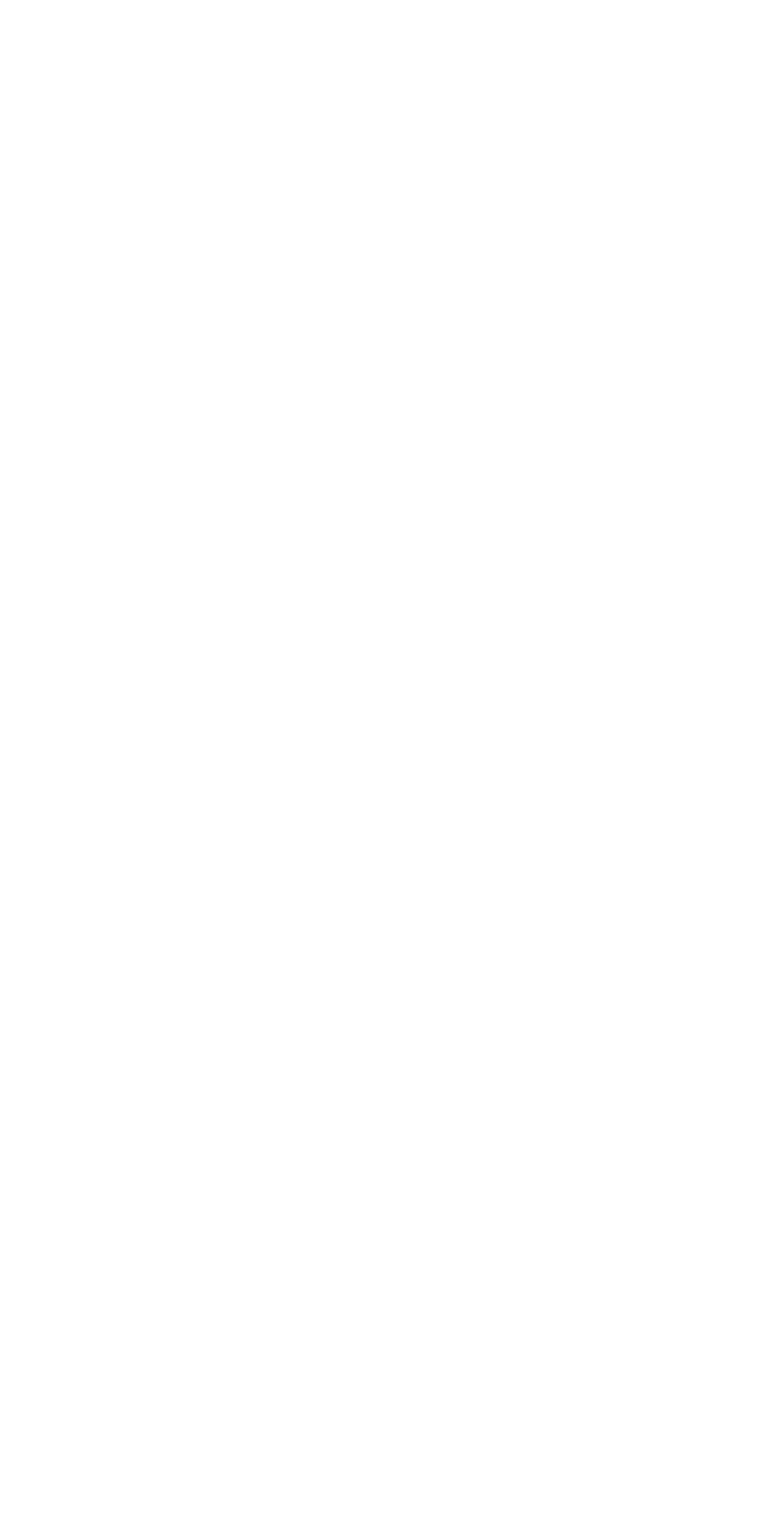
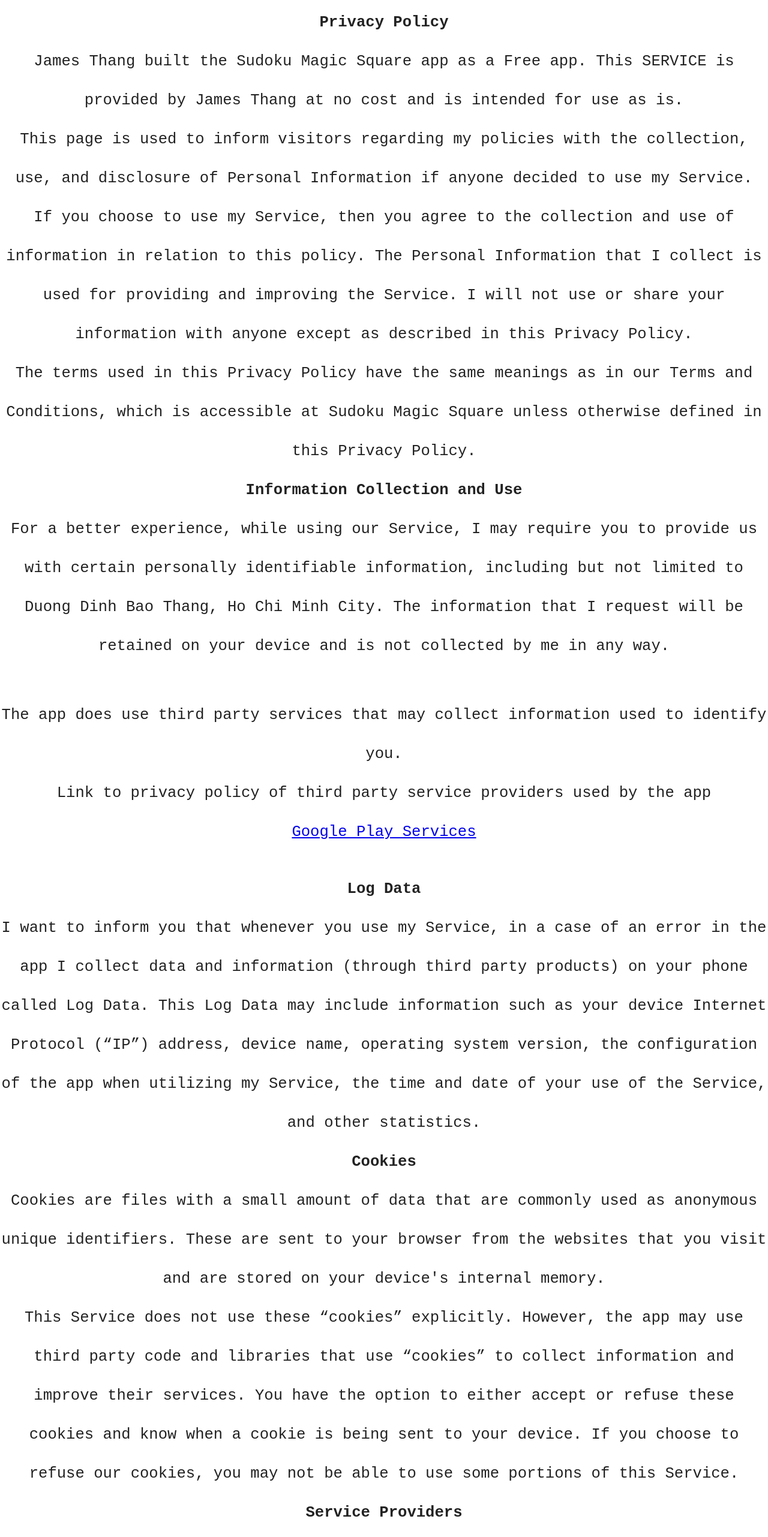
Before and after one commit to Enryun/personalFinance, a React (Create React App) app: page /policy/sudoku in a window 1280 px wide. Shown: the part 234-2797 px from the top of the page at 60% size. Before the commit the page ends 800 px from the top, so only its background shows below. Built offline with nearby package versions, Linux system fonts and the light colour scheme.

Commit message:
update policy

```diff
--- a/src/App.js
+++ b/src/App.js
@@ -8,6 +8,7 @@
 import Navbar from './components/Navbar/Navbar';
 import Contact from './Pages/ContactPage/contact.component';
 import InterestPage from './Pages/InterestPage/InterestPage';
+import PolicySudoku from './Pages/PolicyPage/policy.jsx';
 
 
 function App() {
@@ -18,6 +19,7 @@
       <Route exact path='/cost-tracking' component={CostTrackingPage}  />
       <Route exact path='/contact' component={Contact} />
       <Route exact path='/interest-cal' component={InterestPage} />
+      <Route exact path='/policy/sudoku' component={PolicySudoku} />
       <Footer />
     </div>
   );
--- /dev/null
+++ b/src/Pages/PolicyPage/policy.jsx
@@ -0,0 +1,179 @@
+import React from "react";
+import './policy.scss';
+
+const PolicySudoku = () => {
+  return (
+    <div>
+      <strong>Privacy Policy</strong>{" "}
+      <p>
+        James Thang built the Sudoku Magic Square app as a Free app. This
+        SERVICE is provided by James Thang at no cost and is intended for use as
+        is.
+      </p>{" "}
+      <p>
+        This page is used to inform visitors regarding my policies with the
+        collection, use, and disclosure of Personal Information if anyone
+        decided to use my Service.
+      </p>{" "}
+      <p>
+        If you choose to use my Service, then you agree to the collection and
+        use of information in relation to this policy. The Personal Information
+        that I collect is used for providing and improving the Service. I will
+        not use or share your information with anyone except as described in
+        this Privacy Policy.
+      </p>{" "}
+      <p>
+        The terms used in this Privacy Policy have the same meanings as in our
+        Terms and Conditions, which is accessible at Sudoku Magic Square unless
+        otherwise defined in this Privacy Policy.
+      </p>{" "}
+      <p>
+        <strong>Information Collection and Use</strong>
+      </p>{" "}
+      <p>
+        For a better experience, while using our Service, I may require you to
+        provide us with certain personally identifiable information, including
+        but not limited to Duong Dinh Bao Thang, Ho Chi Minh City. The
+        information that I request will be retained on your device and is not
+        collected by me in any way.
+      </p>{" "}
+      <div>
+        <p>
+          The app does use third party services that may collect information
+          used to identify you.
+        </p>{" "}
+        <p>
+          Link to privacy policy of third party service providers used by the
+          app
+        </p>{" "}
+        <ul>
+          <li>
+            <a
+              href="https://www.google.com/policies/privacy/"
+              target="_blank"
+              rel="noopener noreferrer"
+            >
+              Google Play Services
+            </a>
+          </li>
+        </ul>
+      </div>{" "}
+      <p>
+        <strong>Log Data</strong>
+      </p>{" "}
+      <p>
+        I want to inform you that whenever you use my Service, in a case of an
+        error in the app I collect data and information (through third party
+        products) on your phone called Log Data. This Log Data may include
+        information such as your device Internet Protocol (“IP”) address, device
+        name, operating system version, the configuration of the app when
+        utilizing my Service, the time and date of your use of the Service, and
+        other statistics.
+      </p>{" "}
+      <p>
+        <strong>Cookies</strong>
+      </p>{" "}
+      <p>
+        Cookies are files with a small amount of data that are commonly used as
+        anonymous unique identifiers. These are sent to your browser from the
+        websites that you visit and are stored on your device's internal memory.
+      </p>{" "}
+      <p>
+        This Service does not use these “cookies” explicitly. However, the app
+        may use third party code and libraries that use “cookies” to collect
+        information and improve their services. You have the option to either
+        accept or refuse these cookies and know when a cookie is being sent to
+        your device. If you choose to refuse our cookies, you may not be able to
+        use some portions of this Service.
+      </p>{" "}
+      <p>
+        <strong>Service Providers</strong>
+      </p>{" "}
+      <p>
+        I may employ third-party companies and individuals due to the following
+        reasons:
+      </p>{" "}
+      <ul>
+        <li>To facilitate our Service;</li>{" "}
+        <li>To provide the Service on our behalf;</li>{" "}
+        <li>To perform Service-related services; or</li>{" "}
+        <li>To assist us in analyzing how our Service is used.</li>
+      </ul>{" "}
+      <p>
+        I want to inform users of this Service that these third parties have
+        access to your Personal Information. The reason is to perform the tasks
+        assigned to them on our behalf. However, they are obligated not to
+        disclose or use the information for any other purpose.
+      </p>{" "}
+      <p>
+        <strong>Security</strong>
+      </p>{" "}
+      <p>
+        I value your trust in providing us your Personal Information, thus we
+        are striving to use commercially acceptable means of protecting it. But
+        remember that no method of transmission over the internet, or method of
+        electronic storage is 100% secure and reliable, and I cannot guarantee
+        its absolute security.
+      </p>{" "}
+      <p>
+        <strong>Links to Other Sites</strong>
+      </p>{" "}
+      <p>
+        This Service may contain links to other sites. If you click on a
+        third-party link, you will be directed to that site. Note that these
+        external sites are not operated by me. Therefore, I strongly advise you
+        to review the Privacy Policy of these websites. I have no control over
+        and assume no responsibility for the content, privacy policies, or
+        practices of any third-party sites or services.
+      </p>{" "}
+      <p>
+        <strong>Children’s Privacy</strong>
+      </p>{" "}
+      <p>
+        These Services do not address anyone under the age of 13. I do not
+        knowingly collect personally identifiable information from children
+        under 13. In the case I discover that a child under 13 has provided me
+        with personal information, I immediately delete this from our servers.
+        If you are a parent or guardian and you are aware that your child has
+        provided us with personal information, please contact me so that I will
+        be able to do necessary actions.
+      </p>{" "}
+      <p>
+        <strong>Changes to This Privacy Policy</strong>
+      </p>{" "}
+      <p>
+        I may update our Privacy Policy from time to time. Thus, you are advised
+        to review this page periodically for any changes. I will notify you of
+        any changes by posting the new Privacy Policy on this page.
+      </p>{" "}
+      <p>This policy is effective as of 2020-08-29</p>{" "}
+      <p>
+        <strong>Contact Us</strong>
+      </p>{" "}
+      <p>
+        If you have any questions or suggestions about my Privacy Policy, do not
+        hesitate to contact me at jamesthang1996@gmail.com.
+      </p>{" "}
+      <p>
+        This privacy policy page was created at
+        <a
+          href="https://privacypolicytemplate.net"
+          target="_blank"
+          rel="noopener noreferrer"
+        >
+          privacypolicytemplate.net
+        </a>
+        and modified/generated by
+        <a
+          href="https://app-privacy-policy-generator.firebaseapp.com/"
+          target="_blank"
+          rel="noopener noreferrer"
+        >
+          App Privacy Policy Generator
+        </a>
+      </p>
+    </div>
+  );
+};
+
+export default PolicySudoku;
--- /dev/null
+++ b/src/Pages/PolicyPage/policy.scss
@@ -0,0 +1,9 @@
+div {
+    text-align: center;
+    line-height: 65px;
+    font-size: 1.6rem;
+    font-family: 'Courier New', Courier, monospace;
+    padding-top: 50px;
+    padding-bottom: 30px;
+
+}
--- a/src/components/Navbar/Navbar.jsx
+++ b/src/components/Navbar/Navbar.jsx
@@ -9,6 +9,7 @@
             <Link className='navItem' to='/cost-tracking'>Cost</Link>
             <Link className='navItem' to='/interest-cal'>Interest</Link>
             <Link className='navItem' to='/contact'>Contact</Link>
+            <Link className='navItem' to='/policy'>Policy</Link>
         </div>
     )
 }
```
